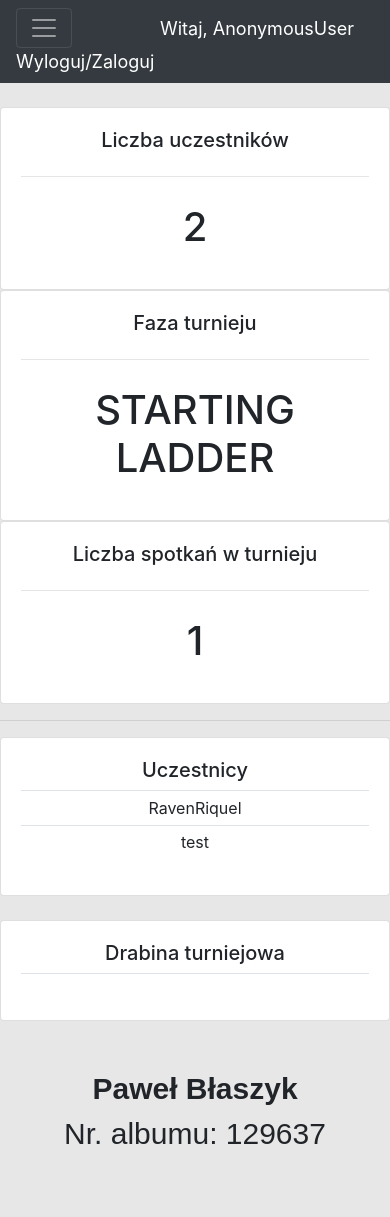
After one commit to pawllk/Projekt-3, a Django app: page /view/22 in a window 390 px wide. The commit adds this page. Run offline with Django 4.2, Linux system fonts and the light colour scheme; data comes from the database, SQL or seed files in the repository; both versions use the stored data as it was after the commit; some libraries are stand-ins or nearby versions.

Commit message:
Addint a tournament viev 80% redy of whole app

```diff
--- a/contest/models.py
+++ b/contest/models.py
@@ -1,3 +1,4 @@
+from cmath import phase
 from django.db import models
 from django.contrib.auth.models import User
 
@@ -14,9 +15,7 @@ class Tournament(models.Model):
     SLOTS = (
         ('2','2'),
         ('4','4'),
-        ('6','6'),
         ('8','8'),
-        ('10','10')
     )
 
     STATUS = (
@@ -25,12 +24,19 @@ class Tournament(models.Model):
         ('ENDED','ENDED')
     )
 
+    PHASE = (
+        ('STARTING LADDER','STARTING LADDER'),
+        ('SEMIFINAL','SEMIFINAL'),
+        ('FINAL','FINAL')
+    )
+
     player = models.ForeignKey(to=Player, on_delete=models.CASCADE, null=True)
     name = models.CharField(max_length=200, verbose_name="Name", null=True)
     date = models.DateField(auto_now_add=False, null=True)
     time = models.TimeField(auto_now_add=False, null=True)
     slots = models.CharField(max_length=200, verbose_name="Slots", choices=SLOTS, null=True)
-    status = models.CharField(max_length=200, verbose_name="Status", choices=STATUS, null=True)
+    status = models.CharField(max_length=200, verbose_name="Status", choices=STATUS, default="PENDING")
+    phase = models.CharField(max_length=200, verbose_name="Faza", choices=PHASE, default="STARTING LADDER")
 
     def __str__(self) -> str:
         return f"{self.name}"
--- a/contest/urls.py
+++ b/contest/urls.py
@@ -11,4 +11,5 @@ urlpatterns = [
     path('contest_update/<str:pk>', views.contestupdate_page, name="contestupdate_page"),
     path('contest_delete/<str:pk>', views.contestdelete_page, name="contestdelete_page"),
     path('add_user/<str:pk>', views.add_page, name="add_page"),
+    path('view/<str:pk>', views.view_page, name="view_page")
 ]
--- a/contest/views.py
+++ b/contest/views.py
@@ -1,3 +1,4 @@
+import random
 from django.shortcuts import render
 from django.shortcuts import redirect
 from django.contrib.auth import authenticate
@@ -22,14 +23,14 @@ def start_page(request):
     started = tournaments_started.count()
     filter = ContestFilter(request.GET, queryset=tournaments)
     tournaments = filter.qs
-    filter_started = ContestFilter(request.GET, queryset=tournaments_started)
-    tournaments_started = filter.qs
-    context = {'tournaments' : tournaments , 'started' : started, 'pending' : pending,
-               'tournaments_started' : tournaments_started, 'count' : count, 'filter' : filter}
+    if request.user.is_authenticated:
+        context={'tournaments' : tournaments, 'filter' : filter,
+                'count' : count, 'started' : started, 'pending' : pending}
+        return render(request, 'user.html', context)
 
-    if request.user.is_authenticated:
-        return render(request, 'user.html', context)
     else:
+        context={'tournaments_started' : tournaments_started,
+                'started' : started, 'pending' : pending}
         return render(request, 'guest.html', context)
 
 
@@ -93,10 +94,12 @@ def profile_page(request):
         count_all = tournaments.count()
         filter = ContestFilter(request.GET, queryset=tournaments)
         tournaments = filter.qs
+
         context = {'user' : user, 'player' : player, 'tournaments' : tournaments,
                    'count_all' : count_all, 'count_arraving' : count_arraving,
                    'filter' : filter}
         return render(request, 'profile.html', context)
+
     else:
         return redirect('login_page')
 
@@ -128,6 +131,7 @@ def contestcreator_page(request):
 def contestupdate_page(request, pk):
     tournament = Tournament.objects.get(id=pk)
     form = CreateContestForm(instance=tournament)
+
     if tournament.get_status() == 'STARTED':
         return redirect('profile_page')
     else:
@@ -145,6 +149,7 @@ def contestupdate_page(request, pk):
 @login_required(login_url='login')
 def contestdelete_page(request, pk):
     tournament = Tournament.objects.get(id=pk)
+
     if tournament.get_status() == 'STARTED':
         return redirect('profile_page')
     else:
@@ -155,17 +160,30 @@ def contestdelete_page(request, pk):
         context={'tournament' : tournament}
         return render(request, 'delete.html', context)
 
-# Tournament app view
+# Tournament add player view
 @login_required(login_url='login')
 def add_page(request, pk):
     AddPageFormSet = inlineformset_factory(Tournament, Participants,fields=('tournament','player'), extra=0)
     tournament = Tournament.objects.get(id=pk)
     players = tournament.participants_set.all()
     form = AddPageFormSet(queryset=players, instance=tournament)
+
     if request.method == 'POST':
         form = AddPageFormSet(request.POST, instance=tournament)
         if form.is_valid():
             form.save()
             return redirect('profile_page')
+
     context={'formset' : form}
     return render(request, 'add_player.html', context)
+
+# View of tournament
+def view_page(request, pk):
+    tournament = Tournament.objects.get(id=pk)
+    players = tournament.participants_set.all()
+    count = players.count()
+    matches = (count  - 1)
+
+    context = {'players' : players, 'count' : count, 'tournament' : tournament,
+               'matches' : matches}
+    return render(request, 'view.html', context)
--- a/templates/contest_creator.html
+++ b/templates/contest_creator.html
@@ -48,6 +48,12 @@
 			</div>
 			{{form.status}}
 		</div>
+		<div>
+			<div>
+				<span>{{form.phase.label}}</span>
+			</div>
+			{{form.phase}}
+		</div>
 		<input type="submit" name="Stwórz">
 	</form>
 	{{form.errors}}
--- a/templates/user.html
+++ b/templates/user.html
@@ -33,7 +33,7 @@
 <div class="row">
 	<div class="col">
 		<div class="card card-body">
-			<form method="get">
+			<form method="get" style="text-align: center;">
 				{{filter.form}}
 		    <button class="btn btn-primary" type="submit">Search</button>
 		  </form>
@@ -54,6 +54,7 @@
 					<th>Godzina</th>
 					<th>Sloty</th>
 					<th>Status</th>
+					<th>Widok</th>
 				</tr>
 
 				{% for tournament in tournaments %}
@@ -62,8 +63,9 @@
 					<td>{{tournament.player.name}}</td>
 					<td>{{tournament.date}}</td>
 					<td>{{tournament.time}}</td>
-					<td>0/{{tournament.slots}}</td>
+					<td>{{tournament.slots}}</td>
 					<td>{{tournament.status}}</td>
+					<td><a class="btn btn-sm btn-primary" href="{% url 'view_page' tournament.id %}">Widok</a></td>
 				</tr>
 				{% endfor %}
 			</table>
--- /dev/null
+++ b/templates/view.html
@@ -0,0 +1,62 @@
+{%  extends 'start.html' %}
+{% block content %}
+
+<br>
+<div class="row" style="text-align: center;">
+	<div class="col-md">
+		<div class="card card-body">
+			<h5>Liczba uczestników</h5>
+			<hr>
+            <h1 style="text-align: center;padding: 10px">{{count}}</h1>
+		</div>
+	</div>
+
+	<div class="col-md">
+		<div class="card card-body">
+			<h5>Faza turnieju</h5>
+			<hr>
+			<h1 style="text-align: center;padding: 10px">{{tournament.phase}}</h1>
+		</div>
+	</div>
+
+	<div class="col-md">
+		<div class="card card-body">
+			<h5>Liczba spotkań w turnieju</h5>
+			<hr>
+			<h1 style="text-align: center;padding: 10px">{{matches}}</h1>
+		</div>
+	</div>
+</div>
+
+<hr>
+
+<div class="row">
+	<div class="col-md">
+		<div class="card card-body" style="text-align: center;">
+			<h5>Uczestnicy</h5>
+			<table class="table table-sm">
+                {% for player in players %}
+                    <tr >
+                        <td>{{player.player.name}}</td>
+                    </tr>
+                {% endfor %}
+			</table>
+		</div>
+	</div>
+</div>
+
+<br>
+
+<div class="row">
+	<div class="col-md">
+		<div class="card card-body" style="text-align: center;">
+			<h5>Drabina turniejowa</h5>
+			<table class="table table-sm" >
+				<tr>
+					<th></th>
+				</tr>
+			</table>
+		</div>
+	</div>
+</div>
+{% endblock %}
```
Also changed, not shown: contest/filter.py (+8 -1 lines), contest/forms.py (+1 -7 lines), templates/guest.html (+9 -20 lines), templates/profile.html (+10 -10 lines), contest/migrations/0009_tournament_phase_alter_tournament_slots_and_more.py (added), contest/migrations/0010_match.py (added), contest/migrations/0011_delete_match.py (added), db.sqlite3.
